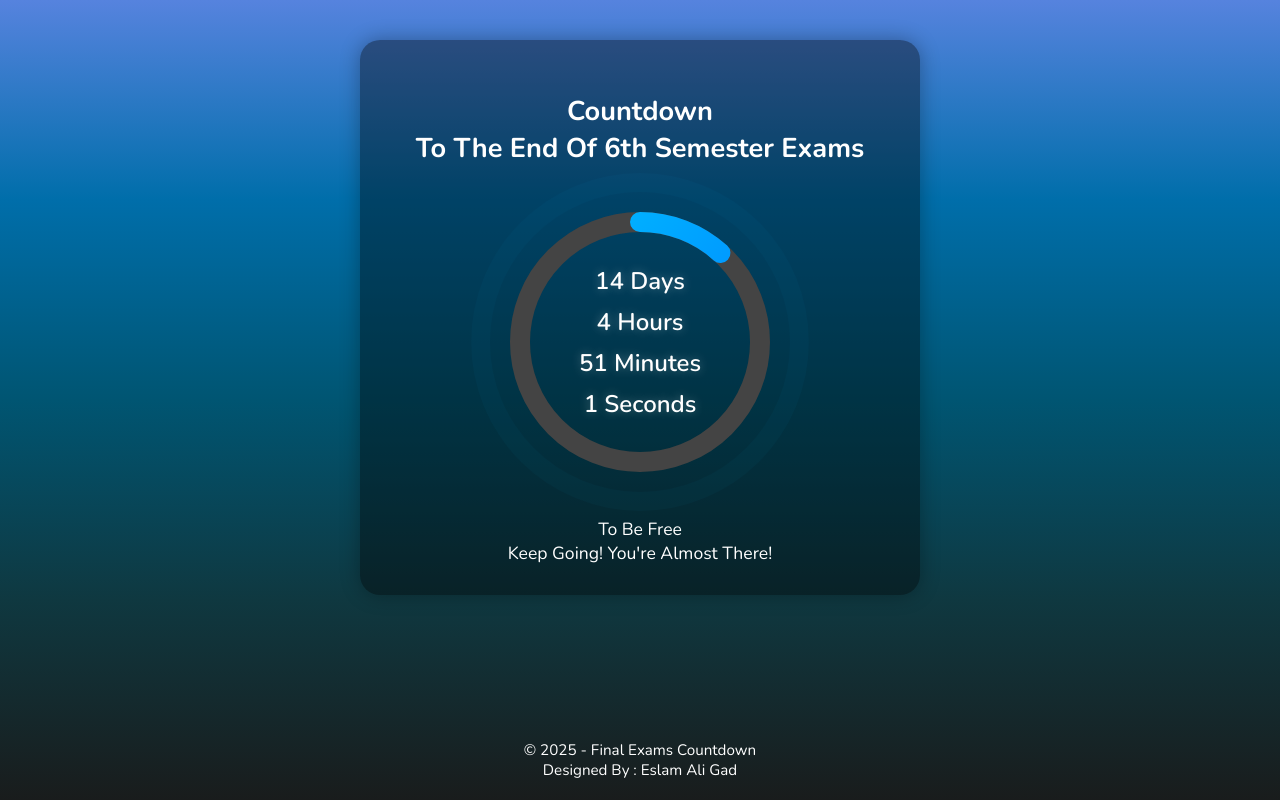
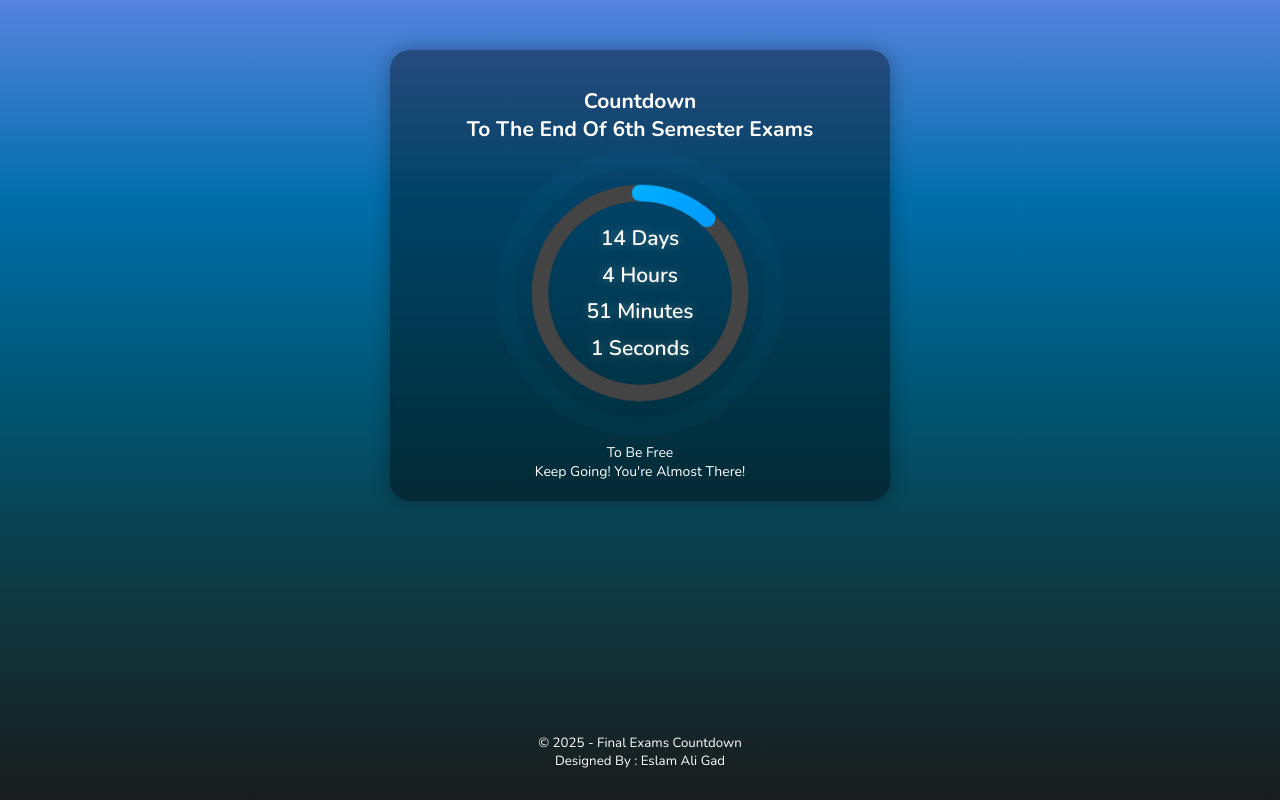
Before and after one commit to E-s-s-o-Code/FinalExamsCountdown, a plain HTML site: page index.html in a window 1280 px wide. Drawn offline with nearby package versions, Linux system fonts and the light colour scheme.

Commit message:
Add files via upload

```diff
--- a/style.css
+++ b/style.css
@@ -5,6 +5,8 @@
 }
 
 html, body {
+  font-size: 14px;
+  font-family: 'Nunito', sans-serif;
   height: 100%;
   margin: 0;
   padding: 0;
@@ -14,6 +16,10 @@ html, body {
   flex-direction: column;
 }
 
+body {
+  padding: 10px;
+}
+
 .main-wrapper {
   flex: 1;
   display: flex;
@@ -21,6 +27,9 @@ html, body {
   align-items: flex-start;
   text-align: center;
   padding-top: 40px;
+  width: 90vw;
+  max-width: 500px;
+  margin: 0 auto;
 }
 
 @keyframes pulse {
@@ -37,8 +46,8 @@ html, body {
 
 #countdownWrapper {
   position: relative;
-  width: 300px;
-  height: 300px;
+  width: 250px;
+  height: 250px;
   margin: 0 auto;
   animation: pulse 2s infinite;
   border-radius: 50%;
@@ -47,15 +56,14 @@ html, body {
 
 .countdown-container {
   background-color: rgba(0, 0, 0, 0.4);
-  padding: 30px;
+  padding: 20px;
   border-radius: 20px;
-  max-width: 500px;
-  width: 90%;
+  width: 100%;
   box-shadow: 0 0 20px rgba(0, 0, 0, 0.3);
 }
 
 h2 {
-  font-size: 1.7rem;
+  font-size: 1.5rem;
   margin-bottom: 25px;
 }
 
@@ -64,7 +72,7 @@ h2 {
   top: 50%;
   left: 50%;
   transform: translate(-50%, -50%);
-  font-size: 1.2rem;
+  font-size: 1rem;
   font-weight: 600;
   text-align: center;
   line-height: 1.5;
@@ -88,7 +96,7 @@ canvas {
 
 .footer-message {
   margin-top: 25px;
-  font-size: 1.1rem;
+  font-size: 1rem;
 }
 
 #footer {
@@ -100,10 +108,13 @@ canvas {
 
 @media (max-width: 576px) {
   #countdownText {
-    font-size: 1rem;
+    font-size: 0.9rem;
+  }
+  .countdown-container {
+    padding: 15px;
   }
 
   h2 {
-    font-size: 1.4rem;
+    font-size: 1.2rem;
   }
 }
```
